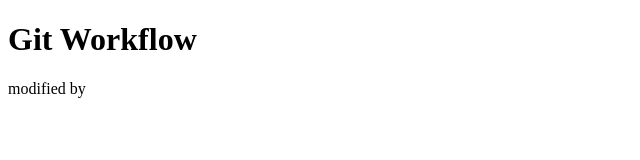
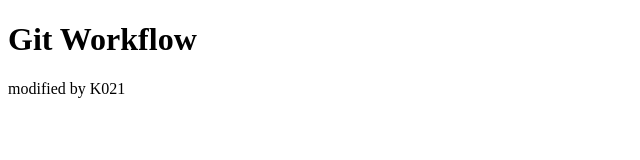
Before and after one commit to learn-programmers/wc2018-project, a plain HTML site: page index.html in a window 1280 px wide. Shown: the full height of the page, 0-640 px from the left. Drawn offline with Linux system fonts and the light colour scheme.

Commit message:
index file 변경, 이름:K021

```diff
--- a/index.html
+++ b/index.html
@@ -8,6 +8,6 @@
 </head>
 <body>
   <h1>Git Workflow</h1>
-  <div>modified by <!-- PUT YOUR NAME HERE --></div>
+  <div>modified by K021</div>
 </body>
 </html>
```
